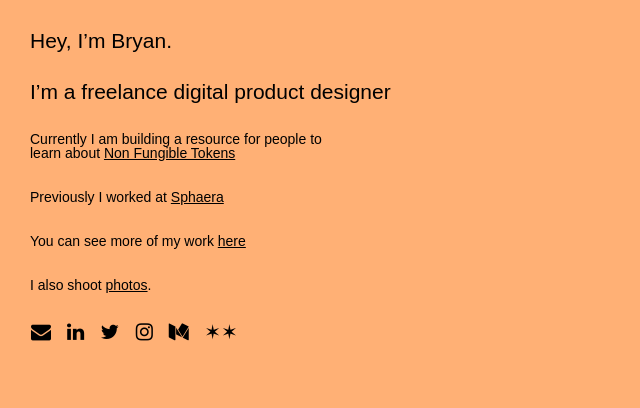
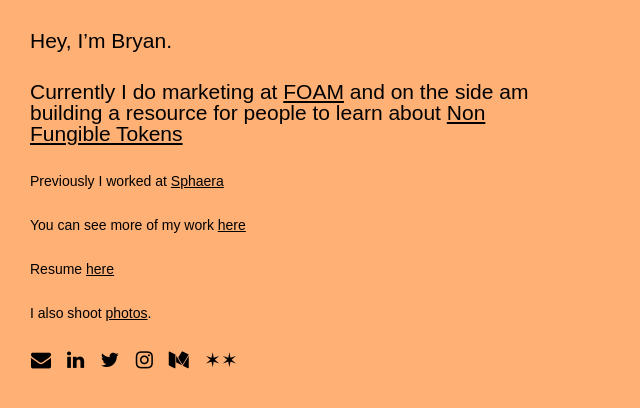
Before and after one commit to bryanlehrer/Personal-Site, a plain HTML site: page index.html in a window 1280 px wide. Shown: the whole page, without its empty margins (0-640 px from the left). Drawn offline with Linux system fonts and the light colour scheme.

Commit message:
👴🚎 Updated with Glitch

```diff
--- a/index.html
+++ b/index.html
@@ -18,13 +18,9 @@ Hey, I’m Bryan.
 </h1>
 
 <h2>
-  I’m a freelance digital product designer
+  Currently I do marketing at <a class="top"  href="https://foam.space"target=blank>FOAM</a> and on the side am building a resource for people to learn about
+  <a class="top"  href="https://en.wikipedia.org/wiki/Non-fungible_token"target=blank>Non Fungible Tokens</a>
 </h2>
-
-<h3>
-  Currently I am building a resource for people to learn about
-  <a class="top"  href="https://en.wikipedia.org/wiki/Non-fungible_token"target=blank>Non Fungible Tokens</a>
-</h3>
 
 <h3>
   Previously I worked at <a class="top" href="https://www.sphaera.world/"target=blank>Sphaera</a>
@@ -33,6 +29,10 @@ Hey, I’m Bryan.
 <h3>
   You can see more of my work <a class="top"  href="https://www.are.na/bryan-lehrer/design-portfolio"target=blank>here</a>
     <img src="https://cdn.glitch.com/96f864e9-41f2-4d5c-ae8c-d888f45d33ba%2Ffinal-happy-knive.png?1511795524613">
+</h3>
+
+<h3>
+  Resume <a class="top"  href="https://cdn.glitch.com/96f864e9-41f2-4d5c-ae8c-d888f45d33ba%2FBryan%20Lehrer%20Resume%20'19.pdf?1551661350399"target=blank>here</a>
 </h3>
 
 <h3>
```
Also changed, not shown: 1 other file.
